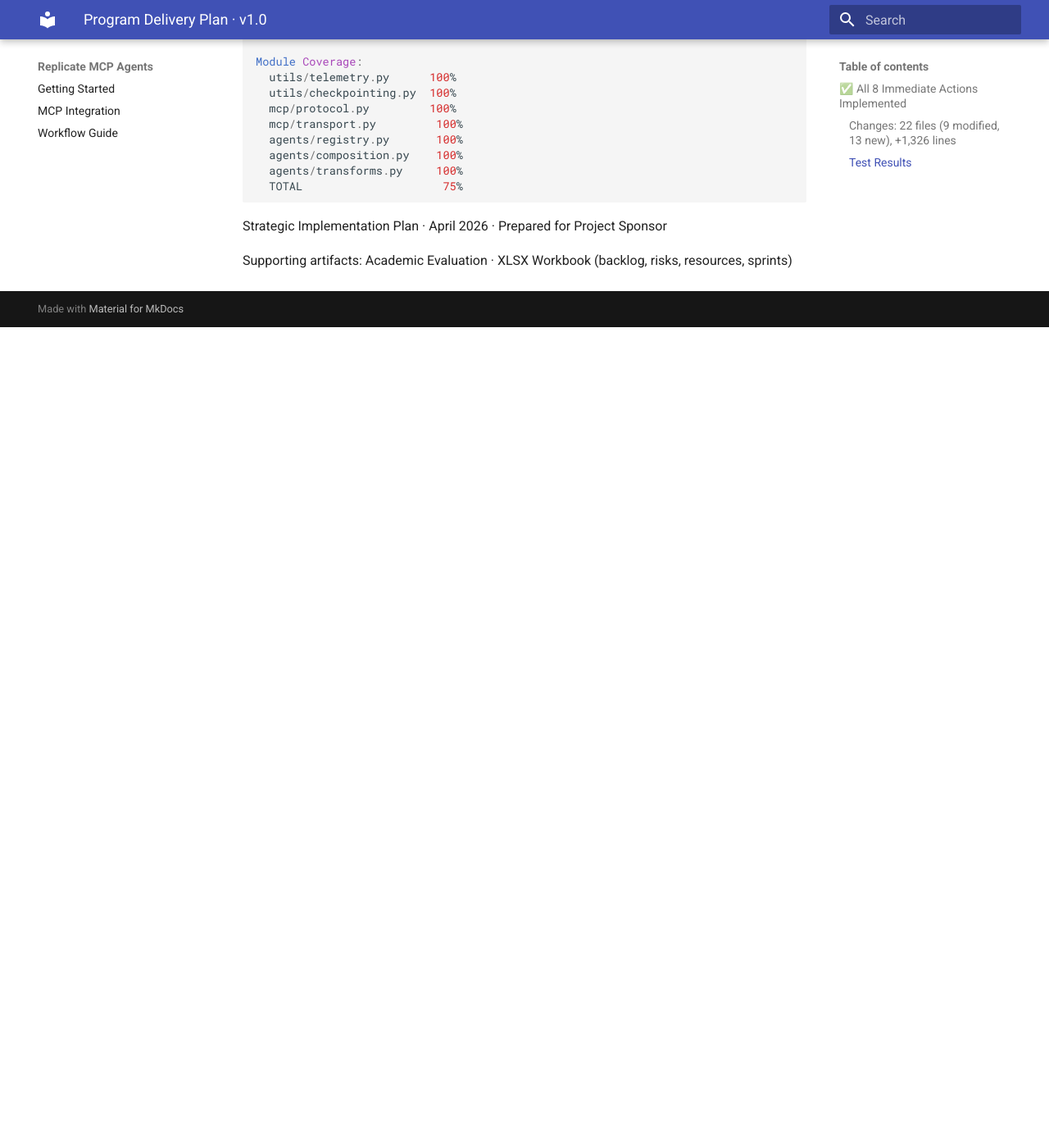
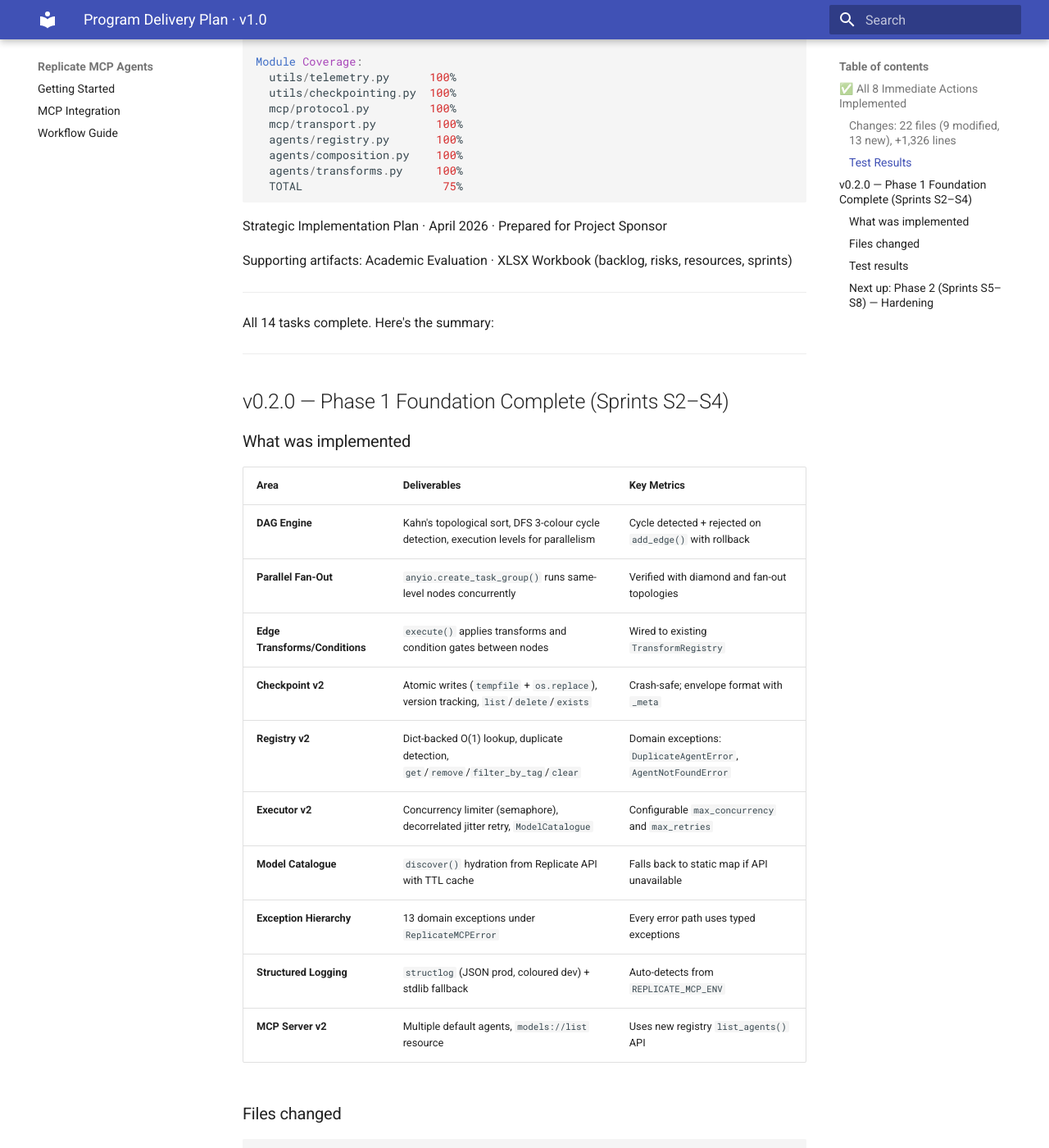
Before and after one commit to pt-act/replicate-mcp-agents, an MkDocs documentation site: the page built from docs/Program Delivery Plan · v1.0.md, in a window 1280 px wide and 1400 px high, scrolled down 7810 px. Shown: the whole window at 82% size. Built offline with MkDocs 1.6.1 and Material for MkDocs 9.7.7, drawn with Linux system fonts in a browser that asks for light colours; before the commit the page ends 8209 px from its top, so only the background shows below that; some of the changed text lies outside the part shown.

Commit message:
Document Phase 1 completion and Phase 2 roadmap
Summarized the completion of Phase 1 and outlined the next steps for Phase 2, including detailed deliverables and test results.

````diff
--- a/docs/Program Delivery Plan · v1.0.md
+++ b/docs/Program Delivery Plan · v1.0.md
@@ -351,3 +351,57 @@
 Strategic Implementation Plan · April 2026 · Prepared for Project Sponsor
 
 Supporting artifacts: Academic Evaluation · XLSX Workbook (backlog, risks, resources, sprints)
+
+---
+
+All 14 tasks complete. Here's the summary:
+
+---
+
+## v0.2.0 — Phase 1 Foundation Complete (Sprints S2–S4)
+
+### What was implemented
+
+| Area | Deliverables | Key Metrics |
+|------|-------------|-------------|
+| **DAG Engine** | Kahn's topological sort, DFS 3-colour cycle detection, execution levels for parallelism | Cycle detected + rejected on `add_edge()` with rollback |
+| **Parallel Fan-Out** | `anyio.create_task_group()` runs same-level nodes concurrently | Verified with diamond and fan-out topologies |
+| **Edge Transforms/Conditions** | `execute()` applies transforms and condition gates between nodes | Wired to existing `TransformRegistry` |
+| **Checkpoint v2** | Atomic writes (`tempfile` + `os.replace`), version tracking, `list`/`delete`/`exists` | Crash-safe; envelope format with `_meta` |
+| **Registry v2** | Dict-backed O(1) lookup, duplicate detection, `get`/`remove`/`filter_by_tag`/`clear` | Domain exceptions: `DuplicateAgentError`, `AgentNotFoundError` |
+| **Executor v2** | Concurrency limiter (semaphore), decorrelated jitter retry, `ModelCatalogue` | Configurable `max_concurrency` and `max_retries` |
+| **Model Catalogue** | `discover()` hydration from Replicate API with TTL cache | Falls back to static map if API unavailable |
+| **Exception Hierarchy** | 13 domain exceptions under `ReplicateMCPError` | Every error path uses typed exceptions |
+| **Structured Logging** | `structlog` (JSON prod, coloured dev) + stdlib fallback | Auto-detects from `REPLICATE_MCP_ENV` |
+| **MCP Server v2** | Multiple default agents, `models://list` resource | Uses new registry `list_agents()` API |
+
+### Files changed
+
+```
+23 files changed, +2,108 / -172 lines
+├── 7 new files (exceptions.py, logging.py, ADR-002, test_exceptions.py, test_logging.py, test_executor_mocked.py, etc.)
+└── 16 modified files (composition.py, execution.py, registry.py, checkpointing.py, server.py, etc.)
+```
+
+### Test results
+
+```
+164 passed in 0.67s
+Coverage: 83% overall
+  composition.py   93%   (was placeholder)
+  execution.py     85%   (was 56%)
+  registry.py      100%
+  exceptions.py    93%
+  checkpointing.py 87%   (was 100% but more features now)
+  transforms.py    100%
+```
+
+### Next up: Phase 2 (Sprints S5–S8) — Hardening
+
+The roadmap's next phase covers:
+- **S5:** Protocol interfaces (abstract base classes), DI container, Pydantic validation, secret management, structured logging refinement
+- **S6:** Circuit breaker, exponential backoff + jitter, atomic checkpoints, safe DSL
+- **S7:** Cost-aware routing, EMA prediction, rate limiter, OpenTelemetry traces
+- **S8:** Dashboards, load testing, pen testing, SLO definitions
+
+Ready to proceed whenever you give the word.
````
